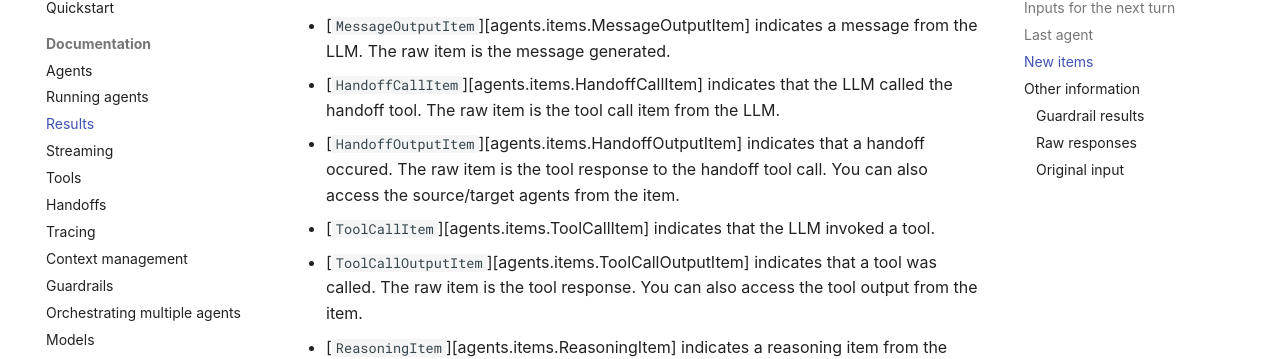
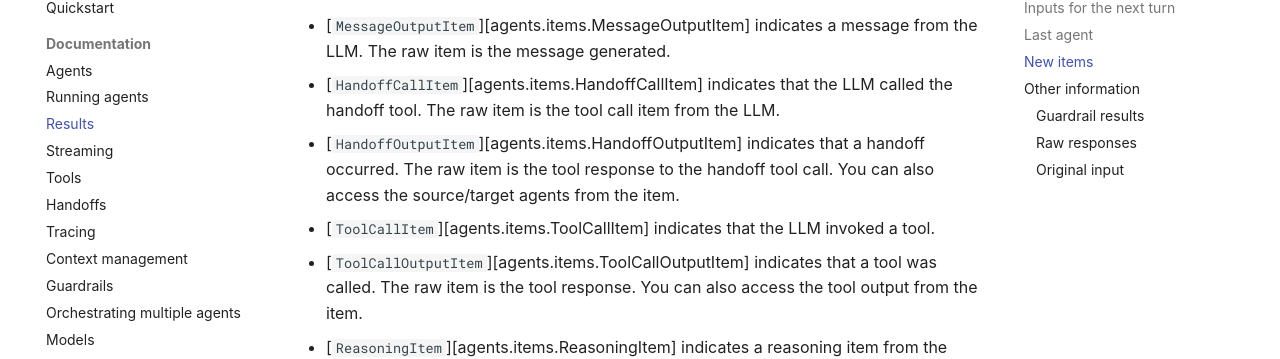
Before and after one commit to zain/openai-agents-python, an MkDocs documentation site: the page built from docs/results.md, in a window 1280 px wide and 900 px high, scrolled down 1254 px. Shown: the part 127-486 px from the top of the window. Built offline with MkDocs 1.6.1 and Material for MkDocs 9.7.7, drawn with Linux system fonts in a browser that asks for light colours; some web fonts are replaced.

Commit message:
docs: Fix typos in documentation files

```diff
--- a/docs/results.md
+++ b/docs/results.md
@@ -32,7 +32,7 @@ The [`new_items`][agents.result.RunResultBase.new_items] property contains the n
 
 -   [`MessageOutputItem`][agents.items.MessageOutputItem] indicates a message from the LLM. The raw item is the message generated.
 -   [`HandoffCallItem`][agents.items.HandoffCallItem] indicates that the LLM called the handoff tool. The raw item is the tool call item from the LLM.
--   [`HandoffOutputItem`][agents.items.HandoffOutputItem] indicates that a handoff occured. The raw item is the tool response to the handoff tool call. You can also access the source/target agents from the item.
+-   [`HandoffOutputItem`][agents.items.HandoffOutputItem] indicates that a handoff occurred. The raw item is the tool response to the handoff tool call. You can also access the source/target agents from the item.
 -   [`ToolCallItem`][agents.items.ToolCallItem] indicates that the LLM invoked a tool.
 -   [`ToolCallOutputItem`][agents.items.ToolCallOutputItem] indicates that a tool was called. The raw item is the tool response. You can also access the tool output from the item.
 -   [`ReasoningItem`][agents.items.ReasoningItem] indicates a reasoning item from the LLM. The raw item is the reasoning generated.
```
Also changed, not shown: README.md (+1 -1 lines), examples/research_bot/README.md (+1 -1 lines).
